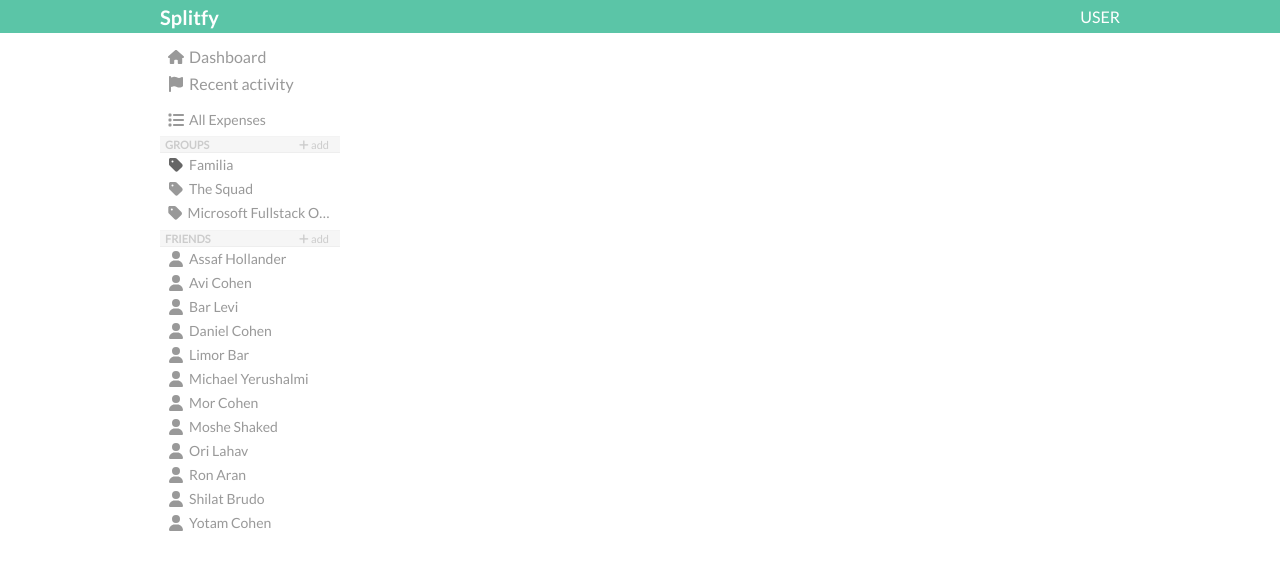
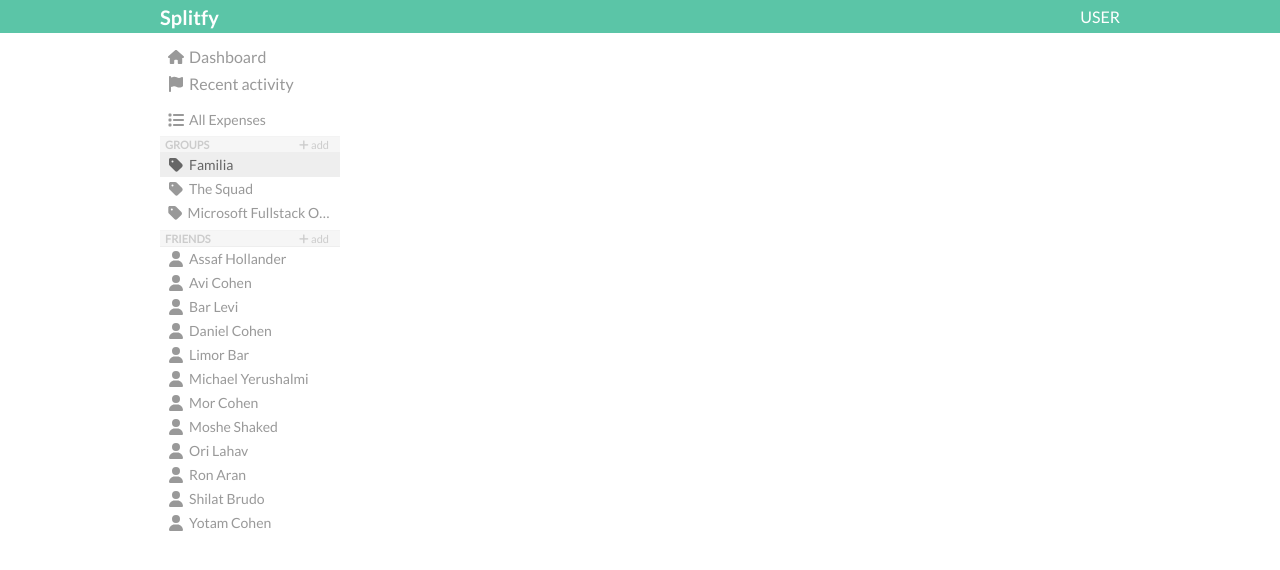
Before and after one commit to RonFelsenfeld/Splitfy-Frontend, a React (Vite) app: page / in a window 1280 px wide. In both pictures the pointer is over the element "Familia". Shown: the top 570 px of the page. Built offline with nearby package versions, Linux system fonts and the light colour scheme.

Commit message:
Fix lists hover style

```diff
--- a/src/assets/style/setup/_mixins.scss
+++ b/src/assets/style/setup/_mixins.scss
@@ -53,6 +53,14 @@
   &:not(.active):hover {
     color: $color;
     background-color: $group-header-bg-clr;
+
+    article {
+      background-color: $group-header-bg-clr;
+
+      h4 {
+        color: $color;
+      }
+    }
 
     svg {
       fill: $hovered-font-clr;
```
